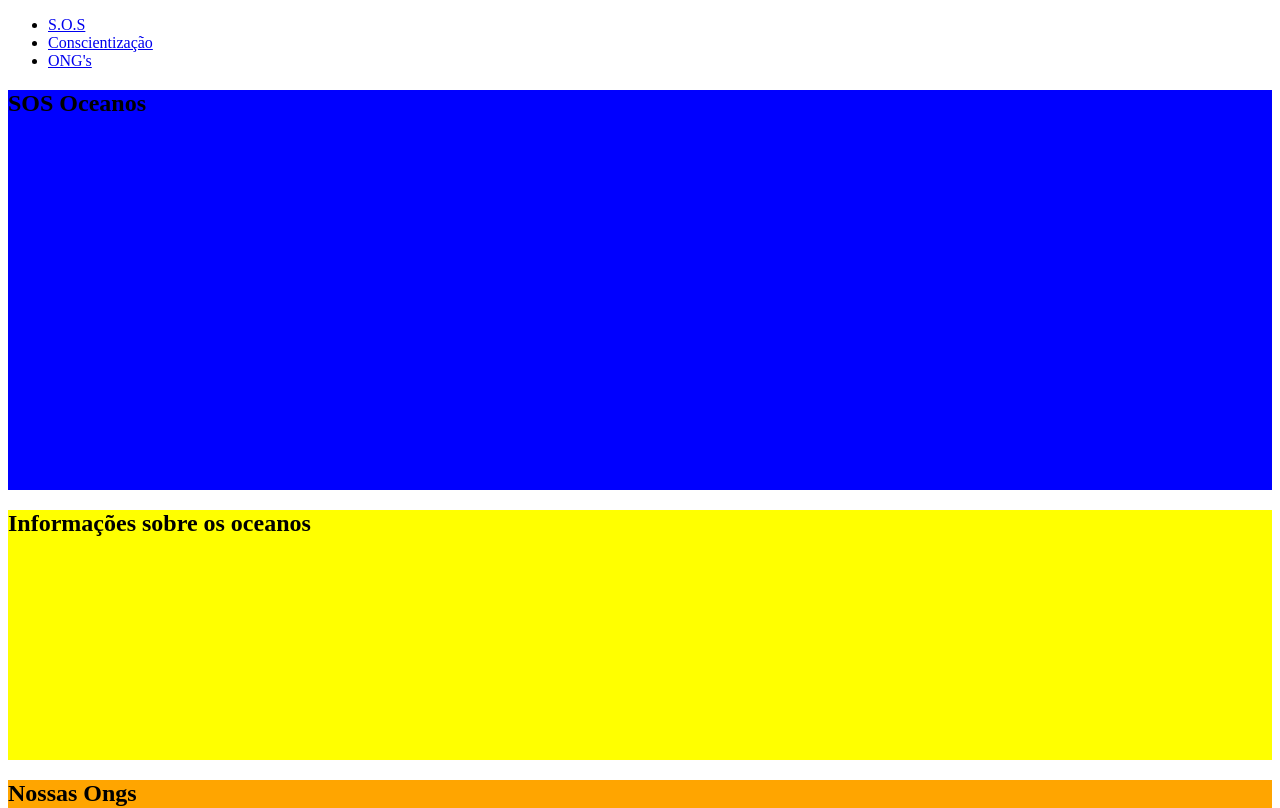
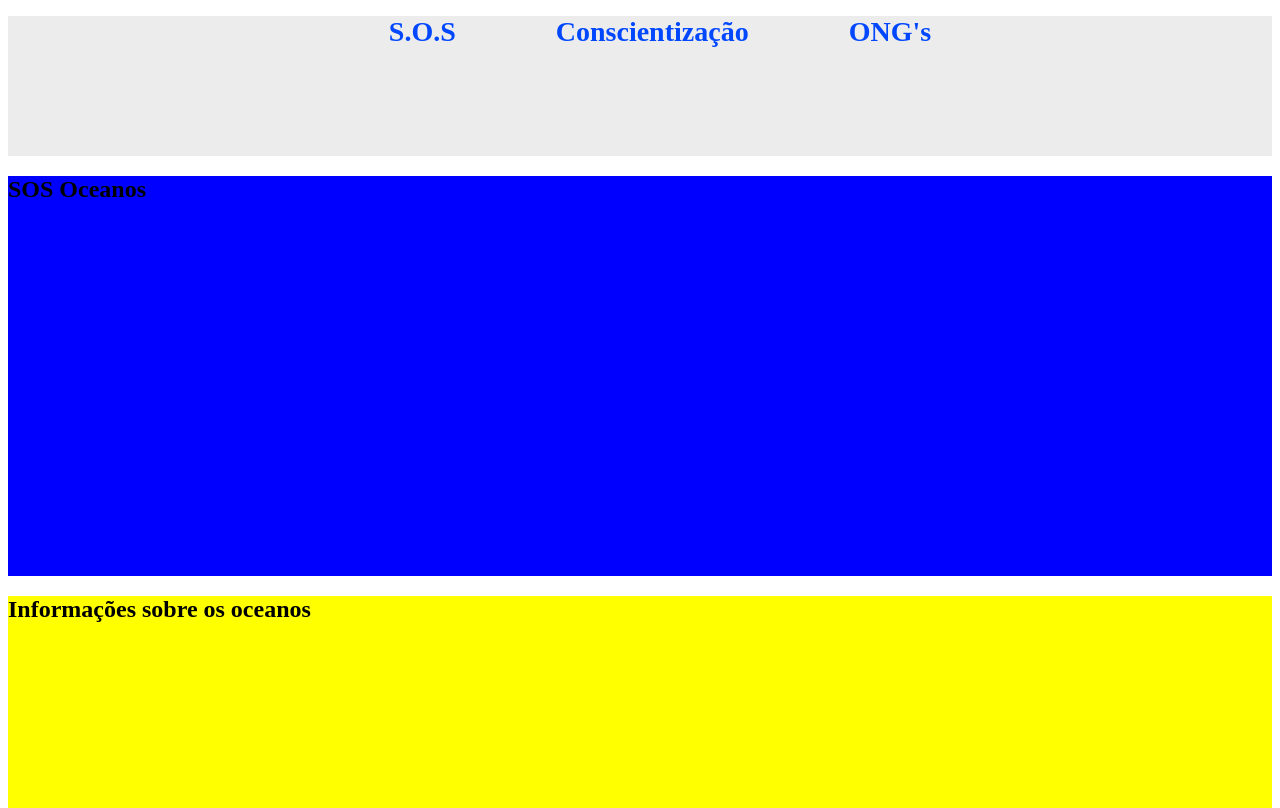
Before and after one commit to ViniMaia03/ocean20, a Next.js app: page / in a window 1280 px wide. Shown: the top 808 px of the page. Built offline with nearby package versions, Linux system fonts and the light colour scheme.

Commit message:
estruturação e estlização do header

```diff
--- a/src/componets/Header/header.module.scss
+++ b/src/componets/Header/header.module.scss
@@ -0,0 +1,23 @@
+.header {
+    background-color: #ececec;
+    width: 100%;
+    height: 140px;
+    justify-content: center;
+}
+
+.nav {
+    display: flex;
+    justify-content: center;
+    gap: 100px;
+}
+
+.item {
+    list-style: none;
+}
+
+.item a {
+    text-decoration: none;
+    color: #0047ff;
+    font-size: 28px;
+    font-weight: 600;
+}
```
